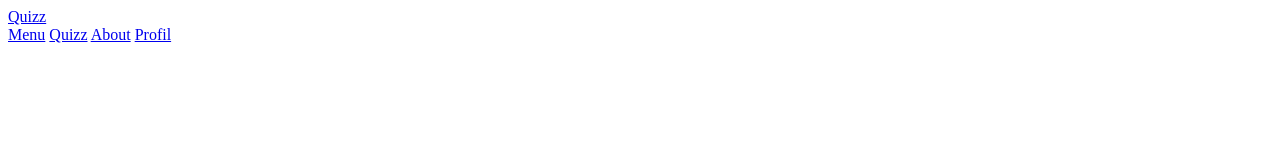
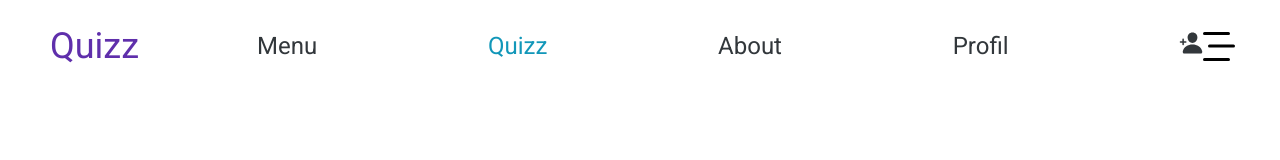
Before and after one commit to Tim-Fromentin/quizz, a plain HTML site: page public_html/index.html in a window 1280 px wide. Drawn offline with nearby package versions, Linux system fonts and the light colour scheme.

Commit message:
modified index

```diff
--- a/public_html/index.html
+++ b/public_html/index.html
@@ -4,16 +4,22 @@
     <meta charset="UTF-8">
     <meta name="viewport" content="width=device-width, initial-scale=1.0">
     <meta name="description" content="">
-    <link rel="stylesheet" href="./">
+    <link rel="preconnect" href="https://fonts.googleapis.com">
+<link rel="preconnect" href="https://fonts.gstatic.com" crossorigin>
+<link href="https://fonts.googleapis.com/css2?family=Roboto:ital,wght@0,100;0,300;0,400;0,500;0,700;0,900;1,100;1,300;1,400;1,500;1,700;1,900&display=swap" rel="stylesheet">
+    <link rel="stylesheet" href="./style/global.css">
     <link rel="shortcut icon" href="./" type="image/x-icon">
     <title>Document</title>
 </head>
 <body>
 
-    <div id="navbar"></div>
+    <nav id="navbar"></nav>
 
       <div id="footer"></div>
 
+
+ <script type="module" src="https://unpkg.com/ionicons@7.1.0/dist/ionicons/ionicons.esm.js"></script>
+<script nomodule src="https://unpkg.com/ionicons@7.1.0/dist/ionicons/ionicons.js"></script>
 <script src="./scripts/include.js"></script>
 </body>
 </html>
```
